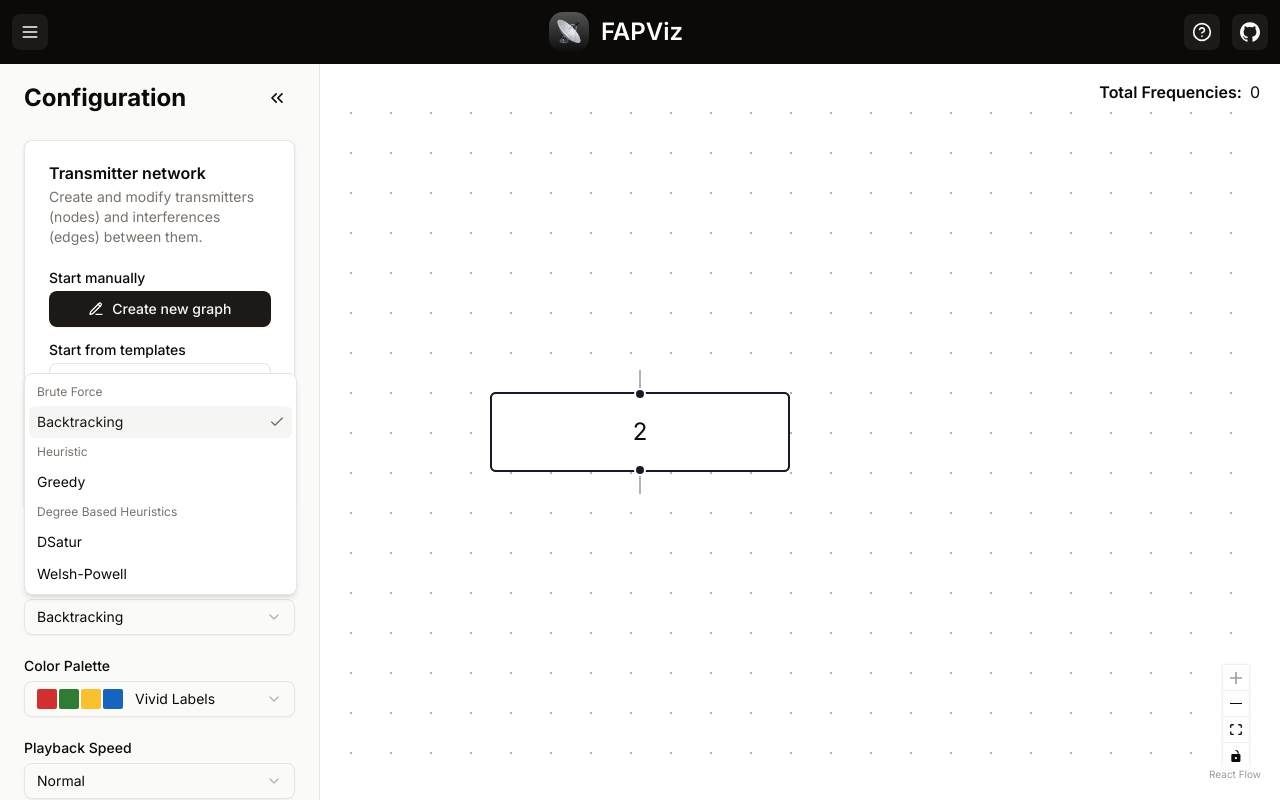
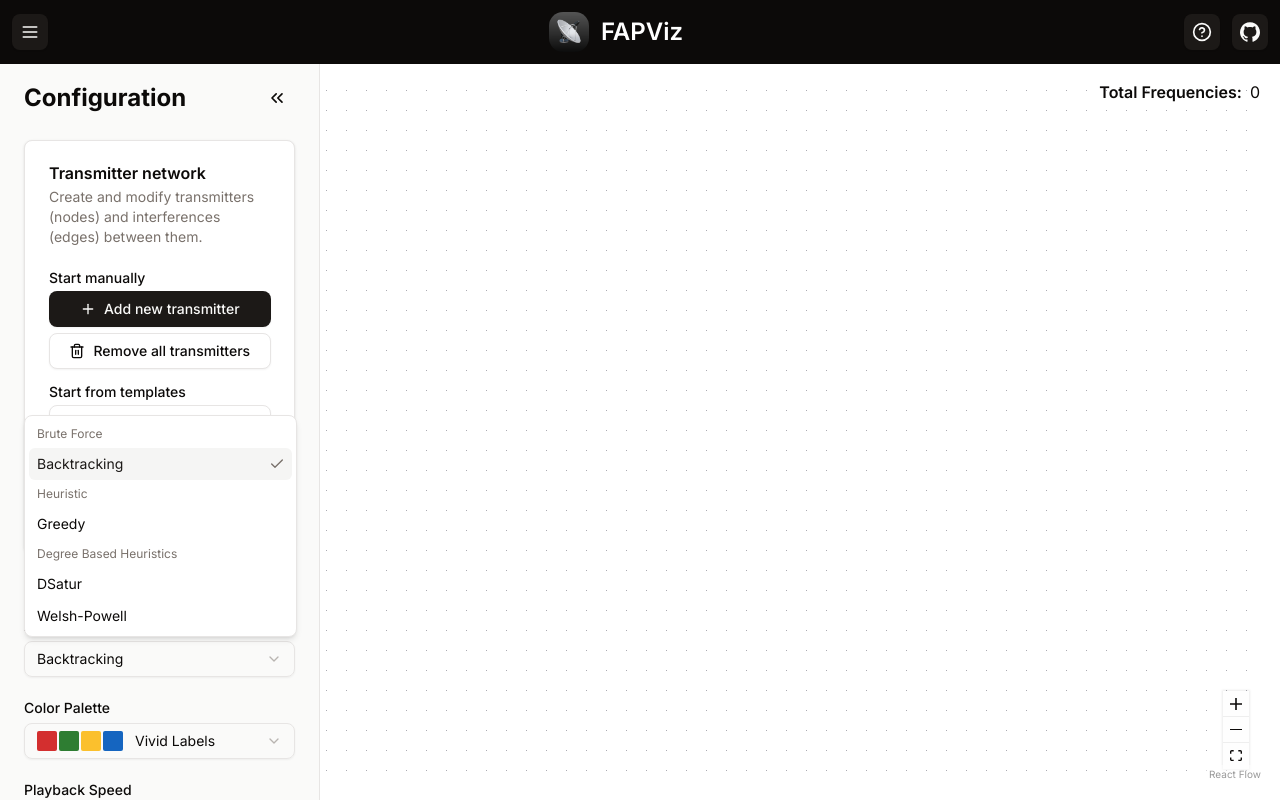
Before and after one commit to oadultradeepfield/fapviz, a Next.js app: page / in a window 1280 px wide. Both pictures are taken after a click on the button "Backtracking". Built offline with nearby package versions, Linux system fonts and the light colour scheme.

Commit message:
feat: add functions to create node and edges on canvas

```diff
--- a/src/components/Navigation/Navigation.tsx
+++ b/src/components/Navigation/Navigation.tsx
@@ -1,7 +1,7 @@
 "use client";
 
 import { useSidebarStore } from "@/stores/sidebar-store";
-import { HelpCircleIcon } from "lucide-react";
+import { HelpCircle } from "lucide-react";
 import AppLogo from "../common/app-logo";
 import { Icons } from "../ui/icons";
 import IconButton from "./icon-button";
@@ -30,7 +30,7 @@ export default function Navigation() {
             onClick={handleClickHelp}
             tooltipMessage="Help"
           >
-            <HelpCircleIcon className="scale-125" />
+            <HelpCircle className="scale-125" />
           </IconButton>
           <IconButton
             aria-label="Visit GitHub Repository"
--- a/src/components/Navigation/toggle-sidebar-button.tsx
+++ b/src/components/Navigation/toggle-sidebar-button.tsx
@@ -1,7 +1,7 @@
 "use client";
 
 import { useSidebarStore } from "@/stores/sidebar-store";
-import { MenuIcon } from "lucide-react";
+import { Menu } from "lucide-react";
 import CustomTooltip from "../common/custom-tooltip";
 import { Button } from "../ui/button";
 
@@ -17,7 +17,7 @@ export default function ToggleSidebarButton({
 
   const button = (
     <Button onClick={onClick} size="icon">
-      <MenuIcon className="scale-125" />
+      <Menu className="scale-125" />
     </Button>
   );
 
--- a/src/components/Sidebar/manual-button.tsx
+++ b/src/components/Sidebar/manual-button.tsx
@@ -1,17 +1,23 @@
 import { Button } from "@/components/ui/button";
 import { Label } from "@/components/ui/label";
 import { useGraphReset } from "@/hooks/graph-reset";
-import { PencilLine } from "lucide-react";
+import { useGraphStore } from "@/stores/graph-store";
+import { Plus, Trash2 } from "lucide-react";
 
 export default function ManualButtons() {
+  const { createNode } = useGraphStore();
   const { handleReset } = useGraphReset();
 
   return (
     <div className="flex flex-col space-y-1.5">
       <Label htmlFor="template">Start manually</Label>
-      <Button onClick={handleReset}>
-        <PencilLine />
-        Create new graph
+      <Button onClick={createNode}>
+        <Plus />
+        Add new transmitter
+      </Button>
+      <Button variant="outline" onClick={handleReset}>
+        <Trash2 />
+        Remove all transmitters
       </Button>
     </div>
   );
--- a/src/components/canvas/graph-diagram.tsx
+++ b/src/components/canvas/graph-diagram.tsx
@@ -1,45 +1,38 @@
-import { Edge, Node } from "@/lib/graph/types";
-import { createReactFlowEdges, createReactFlowNodes } from "@/lib/graph/utils";
-import { Background, Controls, ReactFlow } from "@xyflow/react";
+"use client";
+
+import { useOnConnect } from "@/hooks/on-connect";
+import { useOnNodeDragStop } from "@/hooks/on-node-drag-stop";
+import { EMPTY_GRAPH } from "@/lib/graph/constants";
+import { useGraphStore } from "@/stores/graph-store";
+import {
+  Background,
+  Controls,
+  ReactFlow,
+  ReactFlowProvider,
+} from "@xyflow/react";
 import "@xyflow/react/dist/style.css";
 
-const nodes: Node[] = [
-  {
-    id: "1",
-    label: "1",
-  },
-  {
-    id: "2",
-    label: "2",
-  },
-];
+export default function GraphDiagram() {
+  const { graph } = useGraphStore();
+  const onNodeDragStop = useOnNodeDragStop();
+  const onConnect = useOnConnect();
 
-const edges: Edge[] = [
-  {
-    source: "1",
-    target: "2",
-    id: "1-2",
-    label: "1-2",
-  },
-  {
-    source: "2",
-    target: "1",
-    id: "2-1",
-    label: "2-1",
-  },
-];
-
-export default function GraphDiagram() {
   return (
     <div style={{ height: "100%" }}>
-      <ReactFlow
-        nodes={createReactFlowNodes(nodes)}
-        edges={createReactFlowEdges(edges)}
-        fitView
-      >
-        <Background />
-        <Controls position="bottom-right" />
-      </ReactFlow>
+      <ReactFlowProvider>
+        <ReactFlow
+          defaultNodes={EMPTY_GRAPH.nodes}
+          defaultEdges={EMPTY_GRAPH.edges}
+          nodes={graph.nodes}
+          edges={graph.edges}
+          onNodeDragStop={onNodeDragStop}
+          onConnect={onConnect}
+          fitView
+        >
+          <Background />
+          <Controls position="bottom-right" showInteractive={false} />
+        </ReactFlow>
+      </ReactFlowProvider>
     </div>
   );
 }
--- a/src/components/ui/select.tsx
+++ b/src/components/ui/select.tsx
@@ -1,7 +1,7 @@
 "use client";
 
 import * as SelectPrimitive from "@radix-ui/react-select";
-import { CheckIcon, ChevronDownIcon, ChevronUpIcon } from "lucide-react";
+import { Check, ChevronDown, ChevronUp } from "lucide-react";
 import * as React from "react";
 
 import { cn } from "@/lib/utils";
@@ -44,7 +44,7 @@ function SelectTrigger({
     >
       {children}
       <SelectPrimitive.Icon asChild>
-        <ChevronDownIcon className="size-4 opacity-50" />
+        <ChevronDown className="size-4 opacity-50" />
       </SelectPrimitive.Icon>
     </SelectPrimitive.Trigger>
   );
@@ -114,7 +114,7 @@ function SelectItem({
     >
       <span className="absolute right-2 flex size-3.5 items-center justify-center">
         <SelectPrimitive.ItemIndicator>
-          <CheckIcon className="size-4" />
+          <Check className="size-4" />
         </SelectPrimitive.ItemIndicator>
       </span>
       <SelectPrimitive.ItemText>{children}</SelectPrimitive.ItemText>
@@ -148,7 +148,7 @@ function SelectScrollUpButton({
       )}
       {...props}
     >
-      <ChevronUpIcon className="size-4" />
+      <ChevronUp className="size-4" />
     </SelectPrimitive.ScrollUpButton>
   );
 }
@@ -166,7 +166,7 @@ function SelectScrollDownButton({
       )}
       {...props}
     >
-      <ChevronDownIcon className="size-4" />
+      <ChevronDown className="size-4" />
     </SelectPrimitive.ScrollDownButton>
   );
 }
--- /dev/null
+++ b/src/hooks/on-connect.ts
@@ -0,0 +1,16 @@
+"use client";
+
+import { useGraphStore } from "@/stores/graph-store";
+import type { Connection } from "@xyflow/react";
+import { useCallback } from "react";
+
+export function useOnConnect() {
+  const { createEdge } = useGraphStore();
+
+  return useCallback(
+    (connection: Connection) => {
+      createEdge(connection.source, connection.target);
+    },
+    [createEdge],
+  );
+}
--- /dev/null
+++ b/src/hooks/on-node-drag-stop.ts
@@ -0,0 +1,18 @@
+"use client";
+
+import { Node } from "@/lib/graph/types";
+import { useGraphStore } from "@/stores/graph-store";
+import { OnNodeDrag } from "@xyflow/react";
+import { useCallback } from "react";
+
+export function useOnNodeDragStop(): OnNodeDrag {
+  const { updateNodePosition } = useGraphStore();
+
+  const onNodeDragStop: OnNodeDrag = useCallback(
+    (_event, node: Node) => {
+      updateNodePosition(node.id, node.position);
+    },
+    [updateNodePosition],
+  );
+  return onNodeDragStop;
+}
--- a/src/lib/graph/utils.ts
+++ b/src/lib/graph/utils.ts
@@ -1,25 +1,7 @@
-import { Node as RFNode, Edge as RfEdge } from "@xyflow/react";
+import { Edge } from "@xyflow/react";
 import { ColorPalettes } from "../color/constants";
 import { ColorPaletteName } from "../color/types";
-import { AdjacencyList, Edge, Graph, Node } from "./types";
-
-export const createReactFlowNodes = (nodes: Node[]): RFNode[] => {
-  return nodes.map((node) => ({
-    id: node.id,
-    type: "circular",
-    data: { label: node.label, fill: node.fill },
-    position: { x: 0, y: 50 },
-  }));
-};
-
-export const createReactFlowEdges = (edges: Edge[]): RfEdge[] => {
-  return edges.map((edge) => ({
-    id: edge.id,
-    source: edge.source,
-    target: edge.target,
-    label: edge.label,
-  }));
-};
+import { AdjacencyList, Graph, Node } from "./types";
 
 export const updateNodeInList = (
   nodes: Node[],
@@ -124,7 +106,7 @@ export const setNodeFill = (
   colorPaletteName: ColorPaletteName,
 ): Node => {
   if (!node.colorIndex) {
-    throw ReferenceError("Color index is undefined");
+    throw new ReferenceError("Color index is undefined");
   }
 
   const colorPalette = ColorPalettes.find(
@@ -143,6 +125,9 @@ export const setNodeFill = (
 
   return {
     ...node,
-    fill: colorPalette.colors[node.colorIndex],
+    style: {
+      ...node.style,
+      backgroundColor: colorPalette.colors[node.colorIndex],
+    },
   };
 };
--- a/src/stores/graph-store.ts
+++ b/src/stores/graph-store.ts
@@ -1,5 +1,5 @@
 import { EMPTY_GRAPH } from "@/lib/graph/constants";
-import { AdjacencyList, Edge, Graph, Node } from "@/lib/graph/types";
+import { AdjacencyList, Graph, Node } from "@/lib/graph/types";
 import {
   addEdge,
   addNode,
@@ -7,6 +7,7 @@ import {
   removeEdge,
   removeNode,
 } from "@/lib/graph/utils";
+import { Position, type Edge } from "@xyflow/react";
 import { create } from "zustand";
 
 interface GraphStore {
@@ -20,6 +21,10 @@ interface GraphStore {
   setAdjacencyList: () => void;
   createNode: () => void;
   createEdge: (source: string, target: string) => void;
+  updateNodePosition: (
+    id: string,
+    newPosition: { x: number; y: number },
+  ) => void;
   deleteNode: (id: string) => void;
   deleteEdge: (id: string) => void;
 }
@@ -59,11 +64,30 @@ export const useGraphStore = create<GraphStore>((set) => ({
 
   createNode: () => {
     set((state) => {
+      const counter = state.nodeCounter;
+      const gridSize = 100;
+      const gridCols = 5;
+
+      const col = counter % gridCols;
+      const row = Math.floor(counter / gridCols);
+
+      const offsetX = (counter % 7) * 5;
+      const offsetY = (counter % 11) * 5;
+
       const newNode: Node = {
-        id: state.nodeCounter.toString(),
-        label: `Node ${state.nodeCounter}`,
-        colorIndex: undefined,
-        fill: undefined,
+        id: counter.toString(),
+        data: { label: "📡" },
+        style: {
+          width: 50,
+          height: 50,
+          fontSize: 20,
+        },
+        position: {
+          x: col * gridSize + offsetX,
+          y: row * gridSize + offsetY,
+        },
+        sourcePosition: Position.Right,
+        targetPosition: Position.Left,
         degree: 0,
         saturationDegree: 0,
       };
@@ -91,6 +115,16 @@ export const useGraphStore = create<GraphStore>((set) => ({
     });
   },
 
+  updateNodePosition: (id, newPosition) =>
+    set((state) => {
+      const updatedNodes = state.graph.nodes.map((node) =>
+        node.id === id ? { ...node, position: newPosition } : node,
+      );
+      return {
+        graph: { ...state.graph, nodes: updatedNodes },
+      };
+    }),
+
   deleteNode: (id) => {
     set((state) => ({ graph: removeNode(state.graph, { id } as Node) }));
   },
```
Also changed, not shown: src/lib/graph/types.ts (+3 -11 lines).
